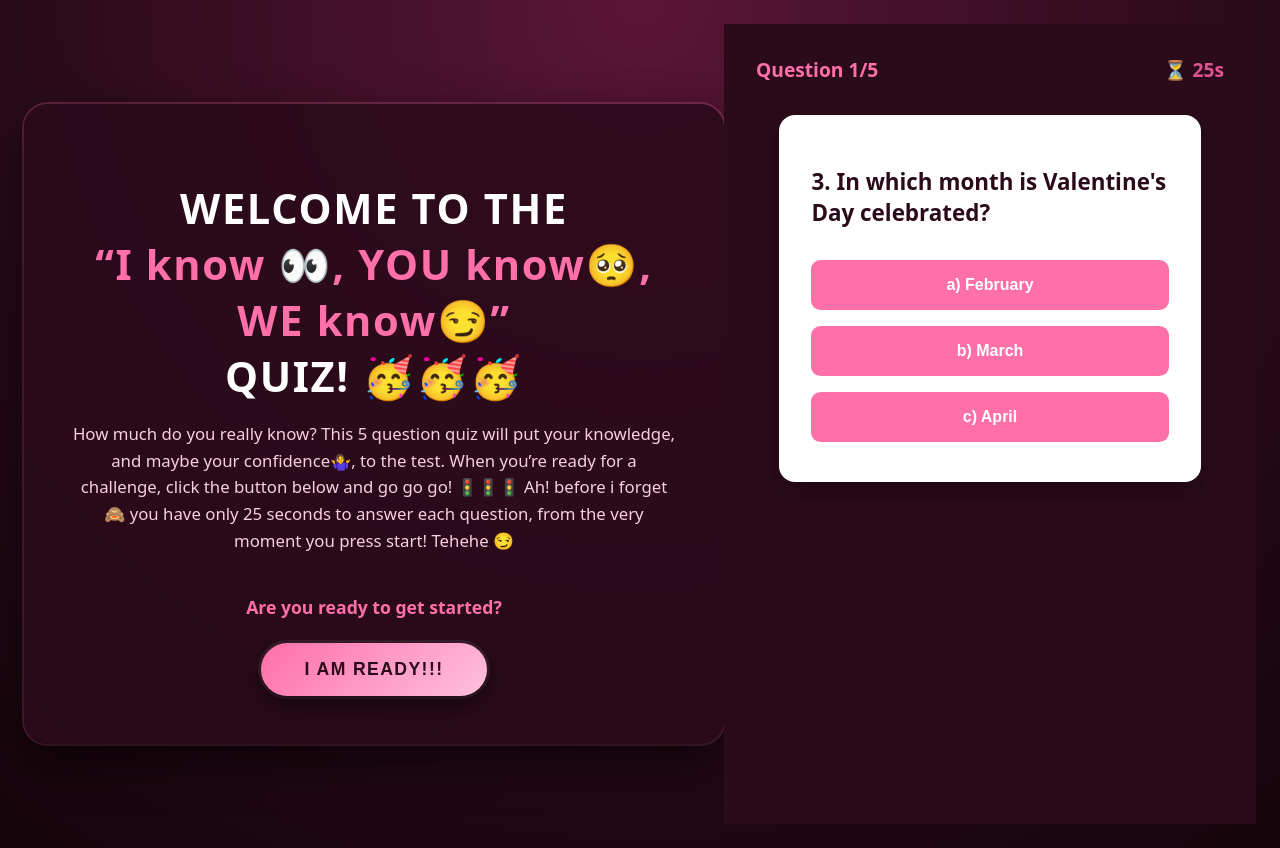
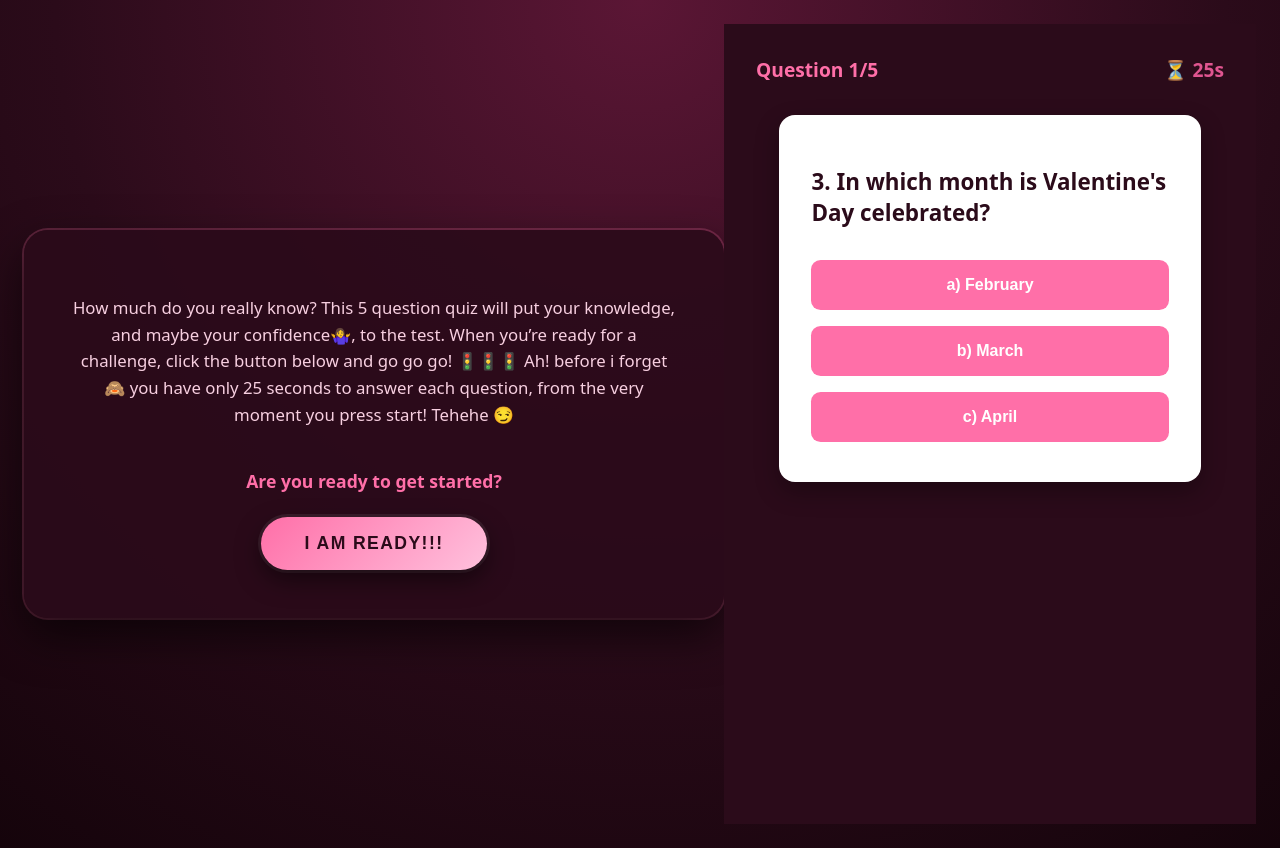
Before and after one commit to FavourU/Software-Development-1, a plain HTML site: page index.html in a window 1280 px wide. Drawn offline with Linux system fonts and the light colour scheme.

Commit message:
Update index.html

```diff
--- a/index.html
+++ b/index.html
@@ -9,7 +9,7 @@
 </head>
 <body>
   <main class="container" role="main" aria-labelledby="quiz-title">
-    <h1 id="quiz-title" class="title">
+    <h1 id="quiz-title" class="title hidden">
       WELCOME TO THE <br>
       <span style="color: var(--accent); font-weight: 800;">
         “I know 👀, YOU know🥺, WE know😏”
```
